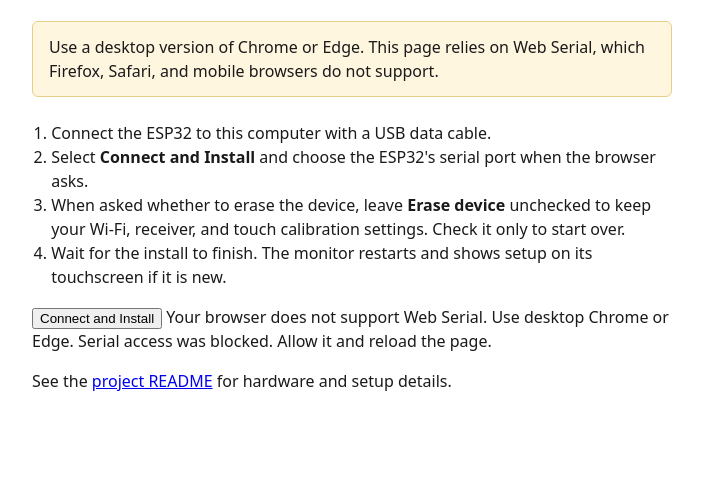
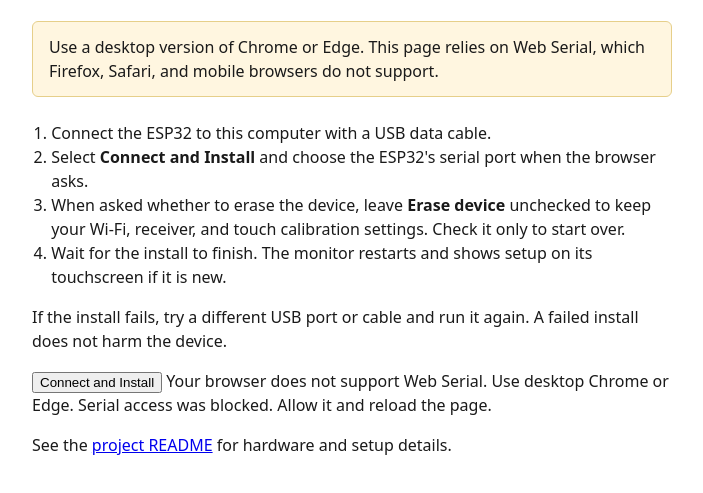
Before and after one commit to tillig/MarantzVolumeMonitor, a plain HTML site: page web-flasher/index.html in a window 1280 px wide. Shown: the part 151-644 px from the top of the page, without its empty margins (288-991 px from the left). Drawn offline with Linux system fonts and the light colour scheme.

Commit message:
Suggest another USB port or cable when a flash fails.

```diff
--- a/web-flasher/index.html
+++ b/web-flasher/index.html
@@ -53,6 +53,11 @@
     </ol>
 
     <p>
+      If the install fails, try a different USB port or cable and run it again. A failed install does not harm the
+      device.
+    </p>
+
+    <p>
       <esp-web-install-button manifest="./firmware-manifest.json">
         <button slot="activate">Connect and Install</button>
         <span slot="unsupported">Your browser does not support Web Serial. Use desktop Chrome or Edge.</span>
```
